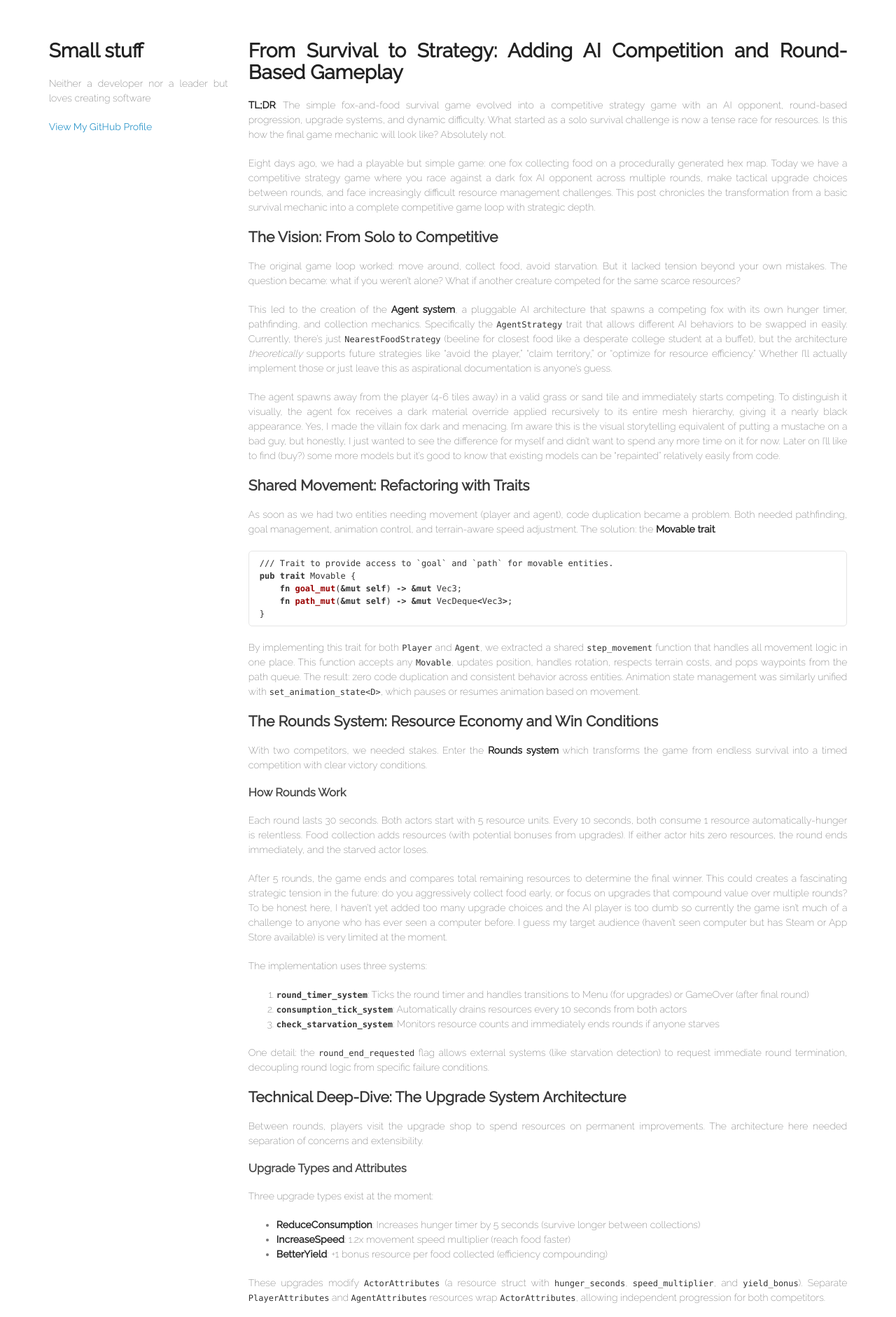
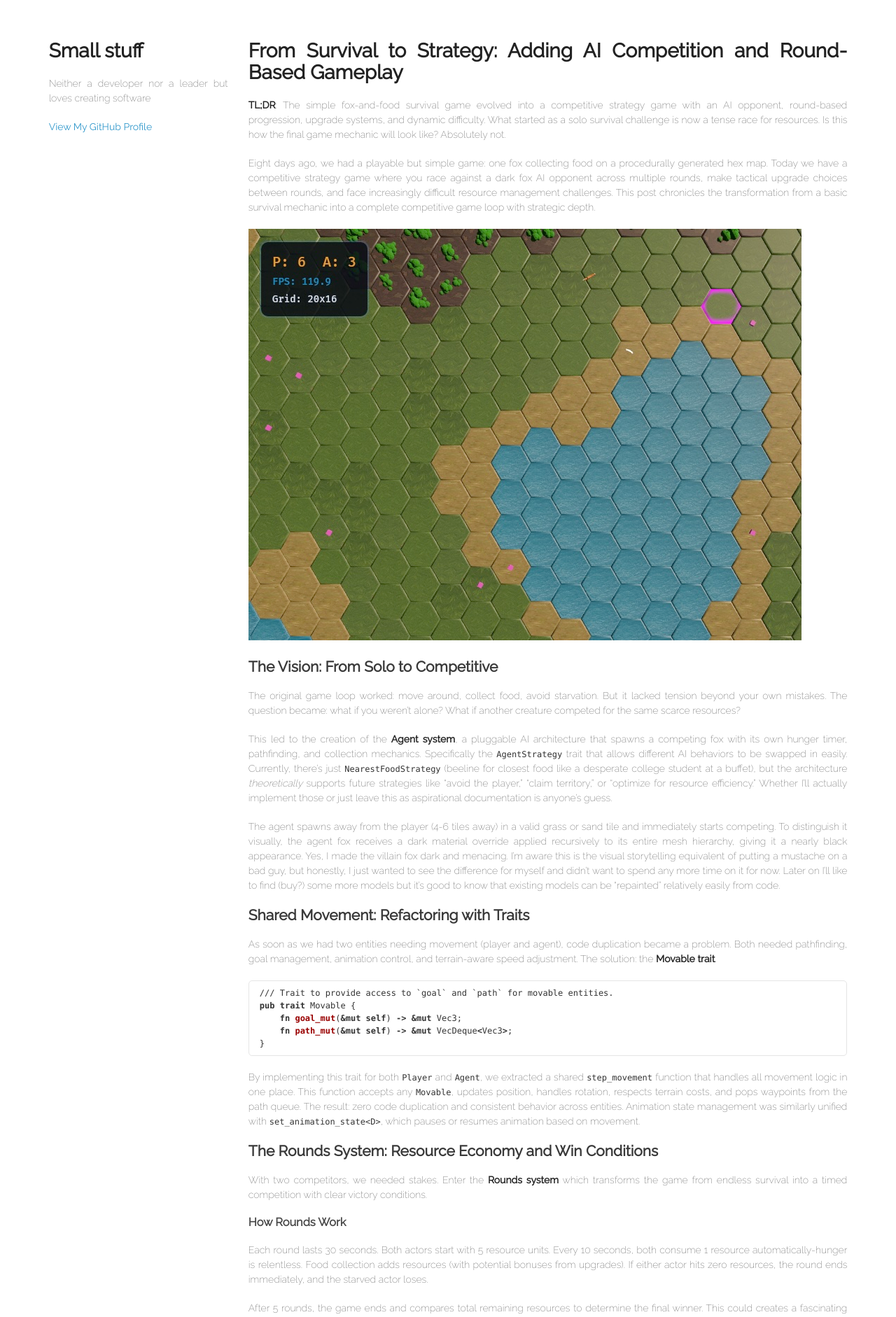
Before and after one commit to szilardhuber/szilardhuber.github.io, a Jekyll site: the page built from _posts/2025-11-27-from-survival-to-strategy.md, in a window 1280 px wide. Shown: the top 1882 px of the page at 70% size. Built offline with Jekyll 4.4.1, drawn with Linux system fonts in a browser that asks for light colours; our own code applies the rules of GitHub Pages for plain Markdown files; comment, search, counter and statistics services are not loaded.

Commit message:
Add images

```diff
--- a/_posts/2025-11-27-from-survival-to-strategy.md
+++ b/_posts/2025-11-27-from-survival-to-strategy.md
@@ -8,6 +8,8 @@ tags: [bevy, rust, game-dev, ai, competitive-gameplay, rounds-system, upgrades]
 **TL;DR**: The simple fox-and-food survival game evolved into a competitive strategy game with an AI opponent, round-based progression, upgrade systems, and dynamic difficulty. What started as a solo survival challenge is now a tense race for resources. Is this how the final game mechanic will look like? Absolutely not.
 
 Eight days ago, we had a playable but simple game: one fox collecting food on a procedurally generated hex map. Today we have a competitive strategy game where you race against a dark fox AI opponent across multiple rounds, make tactical upgrade choices between rounds, and face increasingly difficult resource management challenges. This post chronicles the transformation from a basic survival mechanic into a complete competitive game loop with strategic depth.
+
+![Game](/assets/2025/screenshot2.jpg)
 
 ## The Vision: From Solo to Competitive
 
```
Also changed, not shown: other parts of _posts/2025-11-27-from-survival-to-strategy.md (+2 -0 lines), assets/2025/screenshot1.jpg (added), assets/2025/screenshot2.jpg (added).
